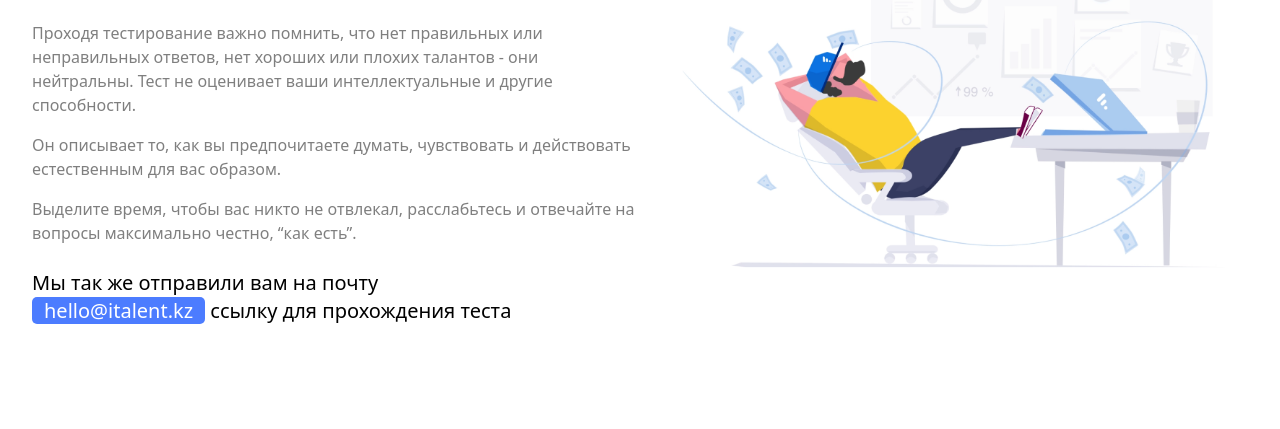
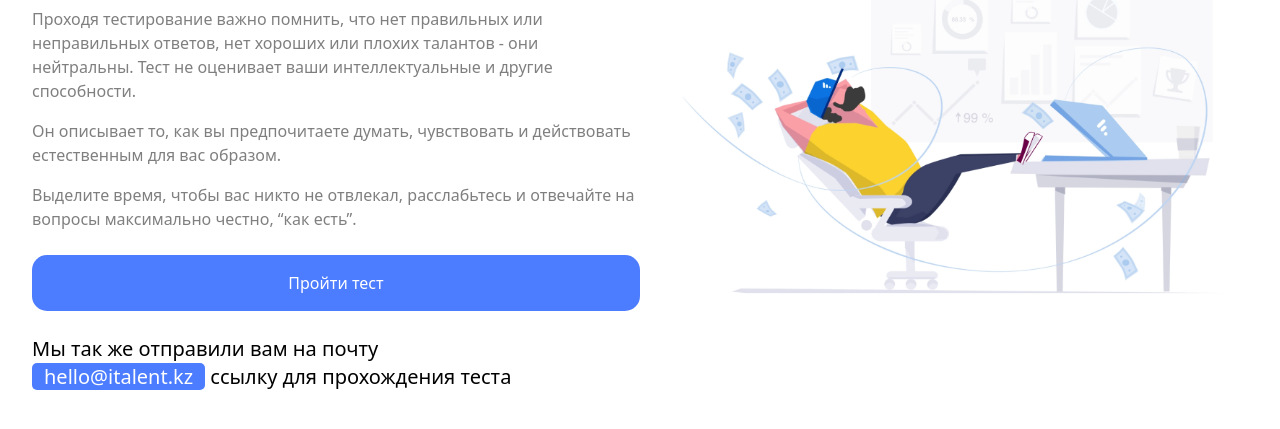
Before and after one commit to ARMAN-8/intern-landing, a plain HTML site: page payment.html in a window 1280 px wide. Shown: the part 293-722 px from the top of the page. Drawn offline with nearby package versions, Linux system fonts and the light colour scheme.

Commit message:
final commit for payment

```diff
--- a/payment.html
+++ b/payment.html
@@ -48,6 +48,11 @@
                 Выделите время, чтобы вас никто не отвлекал, расслабьтесь и отвечайте на вопросы максимально честно, “как есть”.
               </p>
             </div>
+            <div>
+              <button class="bg-blue-415 py-4 px-12 w-full">
+                Пройти тест
+              </button>
+            </div>
             <div class="lg:text-xl md:text-base text-base">
               Мы так же отправили вам на почту <br>
               <span class="bg-blue-405 px-3">hello@italent.kz</span>
```
